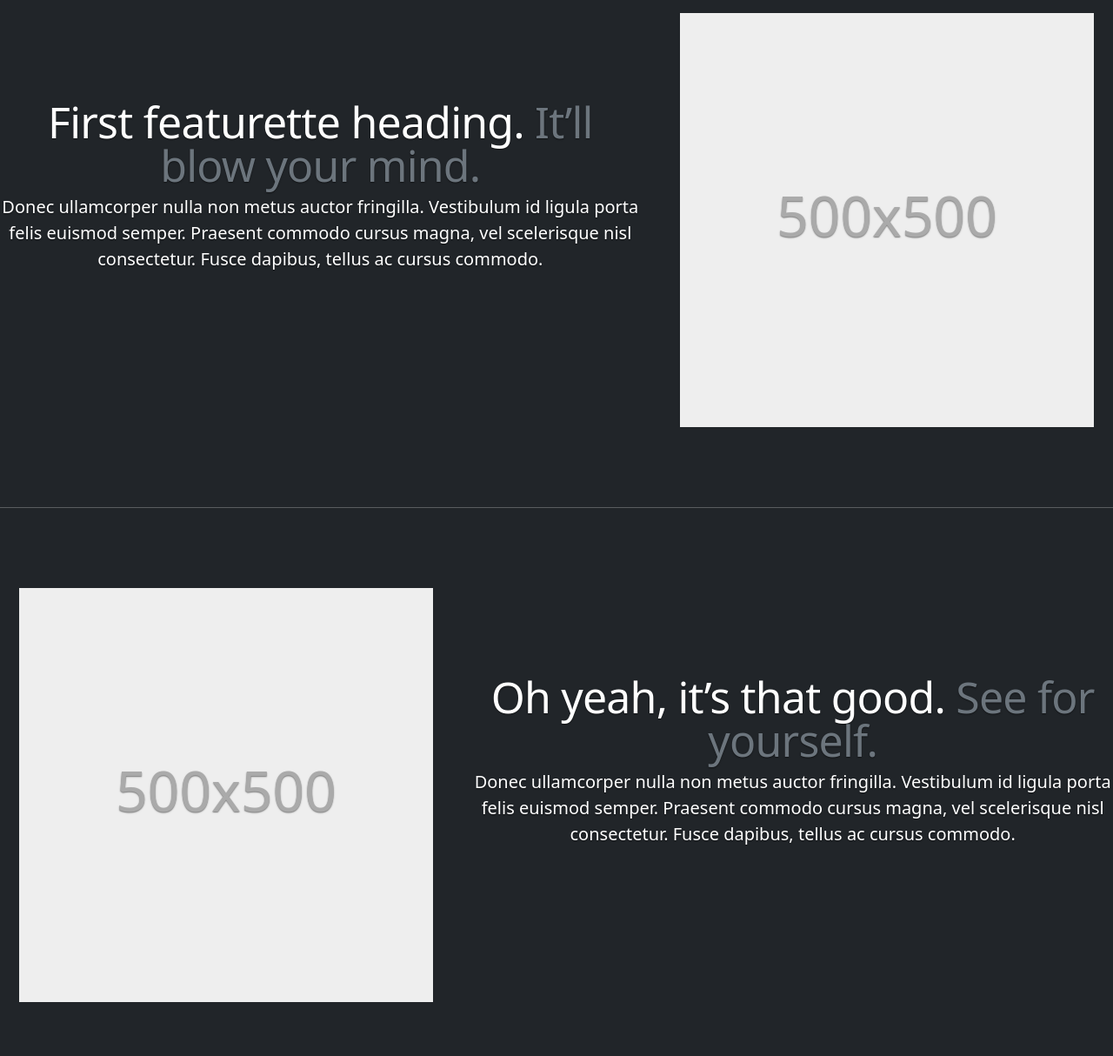
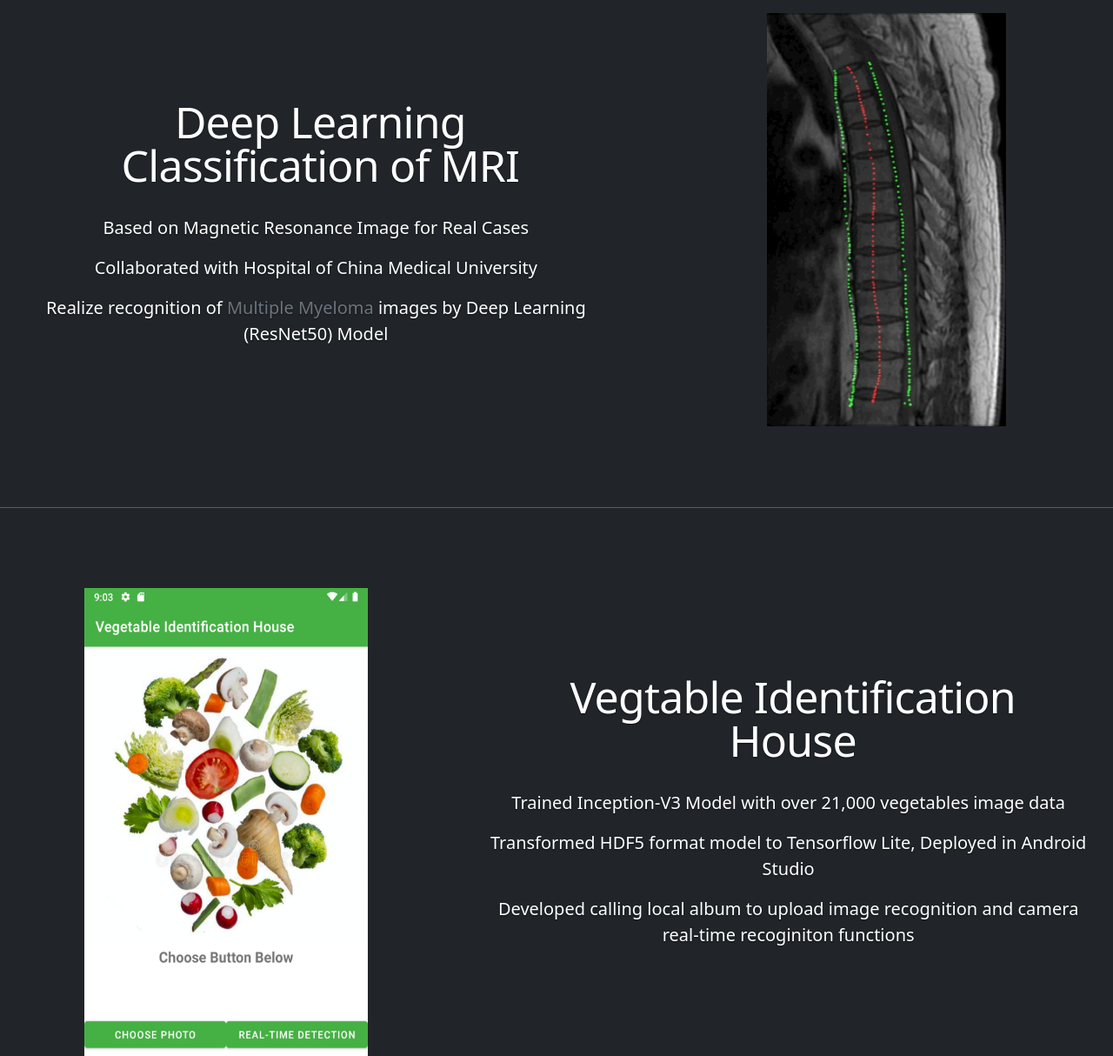
Before and after one commit to brysonleezh/brysonleezh.github.io, a plain HTML site: page index.html in a window 1280 px wide. Shown: the part 1586-2800 px from the top of the page at 87% size. Drawn offline with Linux system fonts and the light colour scheme.

Commit message:
1006 Push

```diff
--- a/cover.css
+++ b/cover.css
@@ -103,11 +103,14 @@ body {
 
   .featurette-heading {
     font-size: 50px;
+
   }
 }
 
 @media (min-width: 62em) {
   .featurette-heading {
     margin-top: 7rem;
+	margin-left: 3rem;
+	margin-right: 3rem;
   }
 }
--- a/index.html
+++ b/index.html
@@ -66,6 +66,18 @@
         white-space: nowrap;
         -webkit-overflow-scrolling: touch;
       }
+
+	  .lead {
+		  margin-left: 10px;
+		  margin-right: 20px;
+	  }
+
+	  a:hover {
+		  color: #FFFFFF
+	  }
+
+
+
 
     </style>
 
@@ -156,11 +168,17 @@
 
 	   <div class="row featurette">
 	     <div class="col-md-7">
-	       <h2 class="featurette-heading">First featurette heading. <span class="text-muted">It’ll blow your mind.</span></h2>
-	       <p class="lead">Donec ullamcorper nulla non metus auctor fringilla. Vestibulum id ligula porta felis euismod semper. Praesent commodo cursus magna, vel scelerisque nisl consectetur. Fusce dapibus, tellus ac cursus commodo.</p>
+	       <h2 class="featurette-heading">Deep Learning Classification of MRI
+<!-- 		   <span class="text-muted">Magnetic Resonance Image for Real Cases</span>
+ -->		   </h2>
+			<br />
+			<p class="lead"> Based on Magnetic Resonance Image for Real Cases </p>
+			<p class="lead"> Collaborated with Hospital of China Medical University</p>
+			<p class="lead"> Realize recognition of <a class="text-muted" style="text-decoration: none;" href="https://en.wikipedia.org/wiki/Multiple_myeloma">Multiple Myeloma</a> images by Deep Learning (ResNet50) Model</p>
 	     </div>
 	     <div class="col-md-5">
-	       <svg class="bd-placeholder-img bd-placeholder-img-lg featurette-image img-fluid mx-auto" width="500" height="500" xmlns="http://www.w3.org/2000/svg" role="img" aria-label="Placeholder: 500x500" preserveAspectRatio="xMidYMid slice" focusable="false"><title>Placeholder</title><rect width="100%" height="100%" fill="#eee"/><text x="50%" y="50%" fill="#aaa" dy=".3em">500x500</text></svg>
+	       <img src="./img/Image.gif" class="bd-placeholder-img bd-placeholder-img-lg featurette-image  mx-auto" width="300" height="500" xmlns="http://www.w3.org/2000/svg" role="img" aria-label="Placeholder: 500x500" preserveAspectRatio="xMidYMid slice" focusable="true">
+			   </img>
 
 	     </div>
 	   </div>
@@ -169,11 +187,19 @@
 
 	   <div class="row featurette">
 	     <div class="col-md-7 order-md-2">
-	       <h2 class="featurette-heading">Oh yeah, it’s that good. <span class="text-muted">See for yourself.</span></h2>
-	       <p class="lead">Donec ullamcorper nulla non metus auctor fringilla. Vestibulum id ligula porta felis euismod semper. Praesent commodo cursus magna, vel scelerisque nisl consectetur. Fusce dapibus, tellus ac cursus commodo.</p>
+	       <h2 class="featurette-heading">Vegtable Identification House
+		   <!-- <span class="text-muted">See for yourself.</span> -->
+		   </h2>
+		   <br />
+		   <p class="lead">Trained Inception-V3 Model with over 21,000 vegetables image data</p>
+		   <p class="lead">Transformed HDF5 format model to Tensorflow Lite, Deployed in Android Studio</p>
+		   <p class="lead">Developed calling local album to upload image recognition and camera real-time recoginiton functions</p>
+
 	     </div>
 	     <div class="col-md-5 order-md-1">
-	       <svg class="bd-placeholder-img bd-placeholder-img-lg featurette-image img-fluid mx-auto" width="500" height="500" xmlns="http://www.w3.org/2000/svg" role="img" aria-label="Placeholder: 500x500" preserveAspectRatio="xMidYMid slice" focusable="false"><title>Placeholder</title><rect width="100%" height="100%" fill="#eee"/><text x="50%" y="50%" fill="#aaa" dy=".3em">500x500</text></svg>
+	       <img src="img/AndroidApp.png" class="bd-placeholder-img bd-placeholder-img-lg featurette-image mx-auto" width="350" height="600" xmlns="http://www.w3.org/2000/svg" role="img" aria-label="Placeholder: 500x500" preserveAspectRatio="xMidYMid slice" focusable="false">
+<!-- 			   <title>Placeholder</title><rect width="100%" height="100%" fill="#eee"/><text x="50%" y="50%" fill="#aaa" dy=".3em">500x500</text>
+ -->			   </img>
 
 	     </div>
 	   </div>
```
Also changed, not shown: img/AndroidApp.png (added), img/Image.gif (added), 2 other files.
